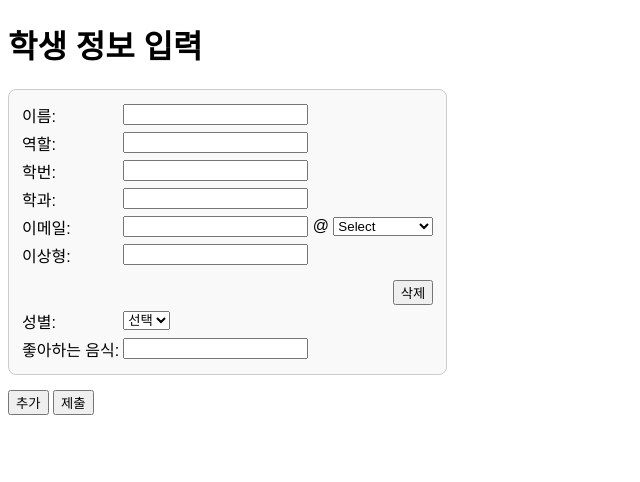
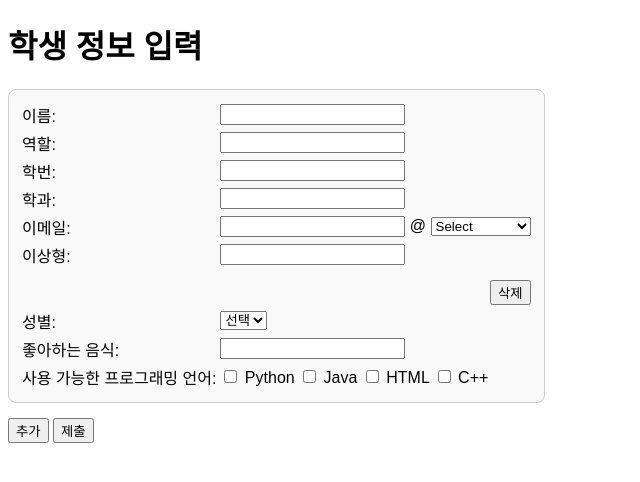
Before and after one commit to CSID-DGU/2025-1-OSSPrac-nux-04, a Flask app: page /input in a window 1280 px wide. Shown: the top 482 px of the page, without its empty margins (0-640 px from the left). Run offline with Flask 3, Linux system fonts and the light colour scheme.

Commit message:
프로그래밍 언어 추가

```diff
--- a/Subject3_2/team.py
+++ b/Subject3_2/team.py
@@ -18,8 +18,9 @@ def result():
     emails = request.form.getlist("email[]")
     genders = request.form.getlist('gender[]')
     foods   = request.form.getlist('favorite_food[]')
+    Languages = request.form.getlist('Languages[]')
 
-    return render_template('result.html',students=zip(names,role,student_numbers,emails,genders,foods))
+    return render_template('result.html',students=zip(names,role,student_numbers,emails,genders,foods,Languages))
 
 @app.route('/contact')
 def contact_info():
--- a/Subject3_2/templates/input.html
+++ b/Subject3_2/templates/input.html
@@ -19,7 +19,7 @@
     </head>
     <body>
         <h1>학생 정보 입력</h1>
-        <form action="/result" method="POST" id="studentForm" onsubmit="combineEmails()">
+        <form action="/result" method="POST" id="studentForm" onsubmit="combineEmails(); collectLanguages();">
             <div id="personContainer">
                 <table class="person-block">
                     <tr>
@@ -79,6 +79,16 @@
                         <td>좋아하는 음식: </td>
                         <td><input type="text" name="favorite_food[]" required /></td>
                     </tr>
+                    <tr>
+                        <td>사용 가능한 프로그래밍 언어: </td>
+                        <td class="languages-container">
+                            <input type="checkbox" value="Python"> Python
+                            <input type="checkbox" value="Java"> Java
+                            <input type="checkbox" value="HTML"> HTML
+                            <input type="checkbox" value="C++"> C++
+                            <input type="hidden" name="Languages[]">
+                        </td>
+                    </tr>
                 </table>
             </div>
             <input type="hidden" name="email[]" class="email-hidden">
@@ -130,6 +140,18 @@
                     hiddenEmailField.value = front.value + "@"+domain;
 
                     container.appendChild(hiddenEmailField);
+                });
+            }
+
+            function collectLanguages() {
+                const personBlocks = document.querySelectorAll('.person-block');
+
+                personBlocks.forEach(block => {
+                    const checkboxes = block.querySelectorAll('.languages-container input[type="checkbox"]:checked');
+                    const hiddenInput = block.querySelector('.languages-container input[type="hidden"]');
+
+                    const selectedLanguages = Array.from(checkboxes).map(cb => cb.value);
+                    hiddenInput.value = selectedLanguages.join(', ');
                 });
             }
 
@@ -193,6 +215,22 @@
                         <td><input type="text" name="favorite_food[]" required /></td>
                     </tr>
                     <tr>
+                        <td>사용 가능한 프로그래밍 언어: </td>
+                        <td>
+                            <input type="checkbox" id="python" name="Languages" value="Python" checked>
+                            <label for="python">Python</label>
+
+                            <input type="checkbox" id="java" name="Languages" value="Java">
+                            <label for="java">Java</label>
+
+                            <input type="checkbox" id="html" name="Languages" value="HTML">
+                            <label for="html">HTML</label>
+
+                            <input type="checkbox" id="cpp" name="Languages" value="C++">
+                            <label for="cpp">C++</label>
+                        </td>
+                    </tr>
+                    <tr>
                         <td colspan=2 style="padding-top:10px; text-align:right;">
                             <button type="button" onclick="removeTable(this)">삭제</button>
                         </td>
--- a/Subject3_2/templates/result.html
+++ b/Subject3_2/templates/result.html
@@ -37,7 +37,7 @@
     <body>
         <h1>학생 정보 출력</h1>
         <div class="container">
-            {% for name, role, student_number, email, gender, food in students %}
+            {% for name, role, student_number, email, gender, food, Languages in students %}
             <div class="student-block">
                 <table>
                     <tr>
@@ -64,6 +64,10 @@
                         <td><strong>좋아하는 음식:</strong></td>
                         <td>{{ food }}</td>
                     </tr>
+                    <tr>
+                        <td><strong>사용 가능한 프로그래밍 언어:</strong></td>
+                        <td>{{ Languages }}</td>
+                    </tr>
                 </table>
             </div>
             {% endfor %}
```
